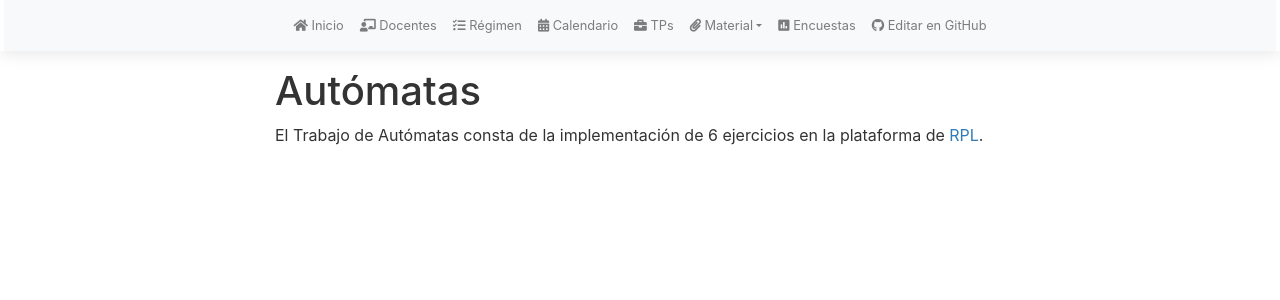
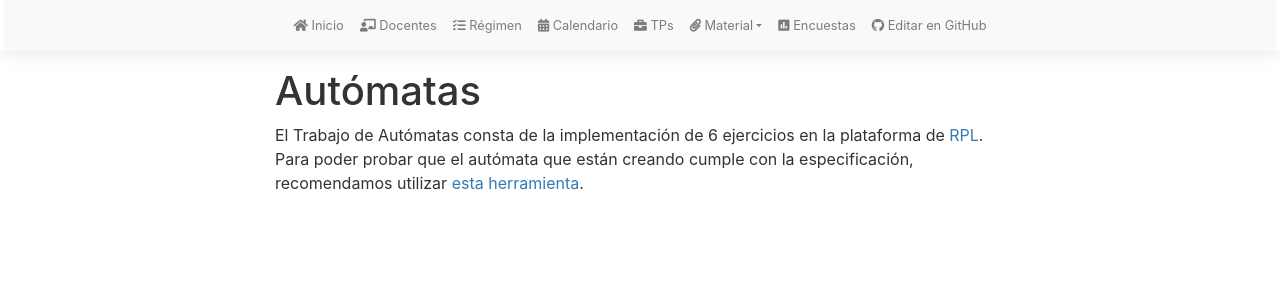
Before and after one commit to algoritmos-rw/tda_bg, a Jekyll site: the page built from tps/automatas.md, in a window 1280 px wide. Shown: the top 300 px of the page. Built offline with Jekyll 4.4.1, drawn with Linux system fonts in a browser that asks for light colours; nearby versions of some CDN libraries; our own code applies the rules of GitHub Pages for plain Markdown files.

Commit message:
Update automatas.md

```diff
--- a/tps/automatas.md
+++ b/tps/automatas.md
@@ -9,3 +9,4 @@ Autómatas
 ==================
 
 El Trabajo de Autómatas consta de la implementación de 6 ejercicios en la plataforma de [RPL]({{site.data.sitios.rpl}}).
+Para poder probar que el autómata que están creando cumple con la especificación, recomendamos utilizar [esta herramienta](https://www.cs.odu.edu/~zeil/automat/automat.cgi).
```
